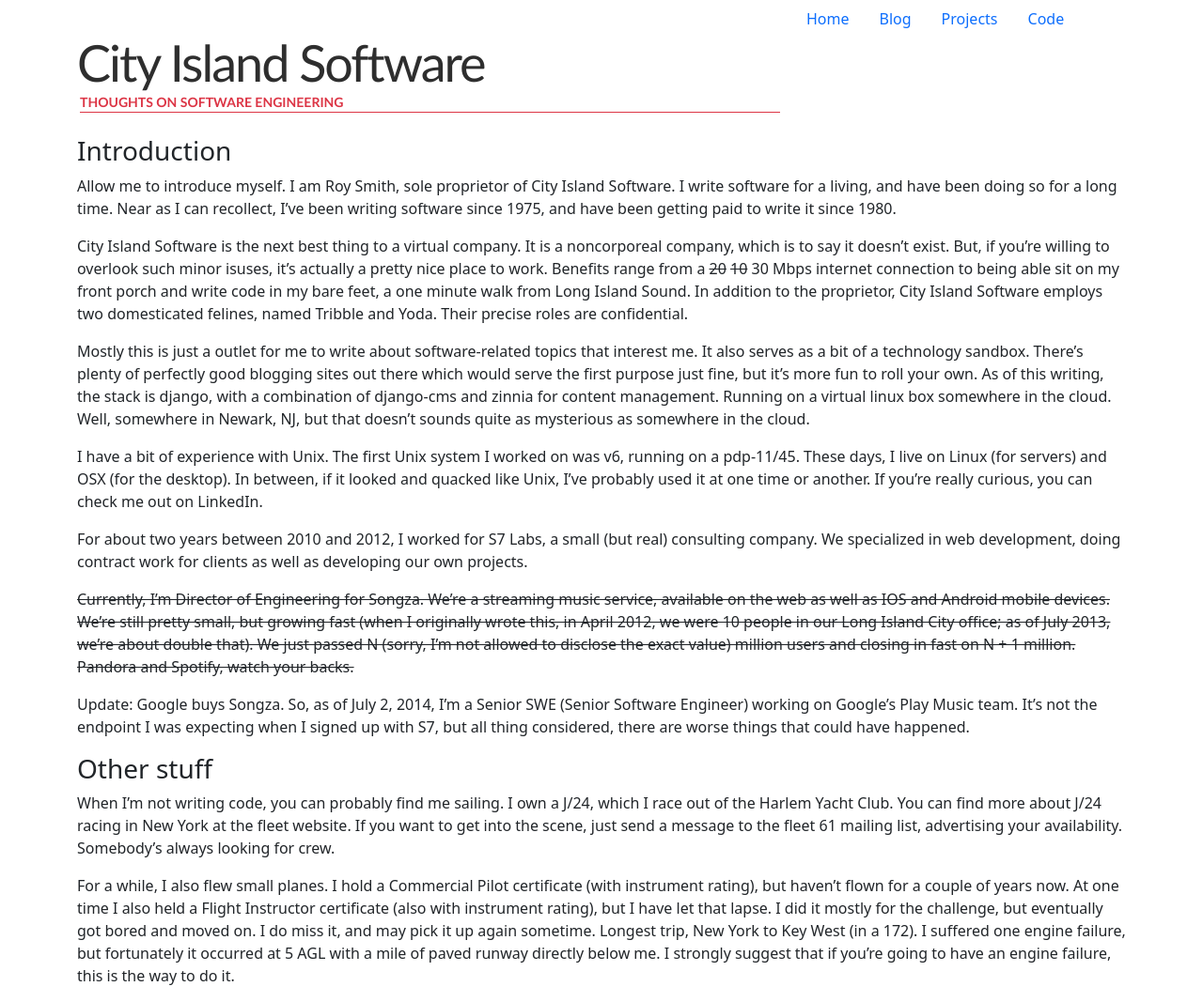
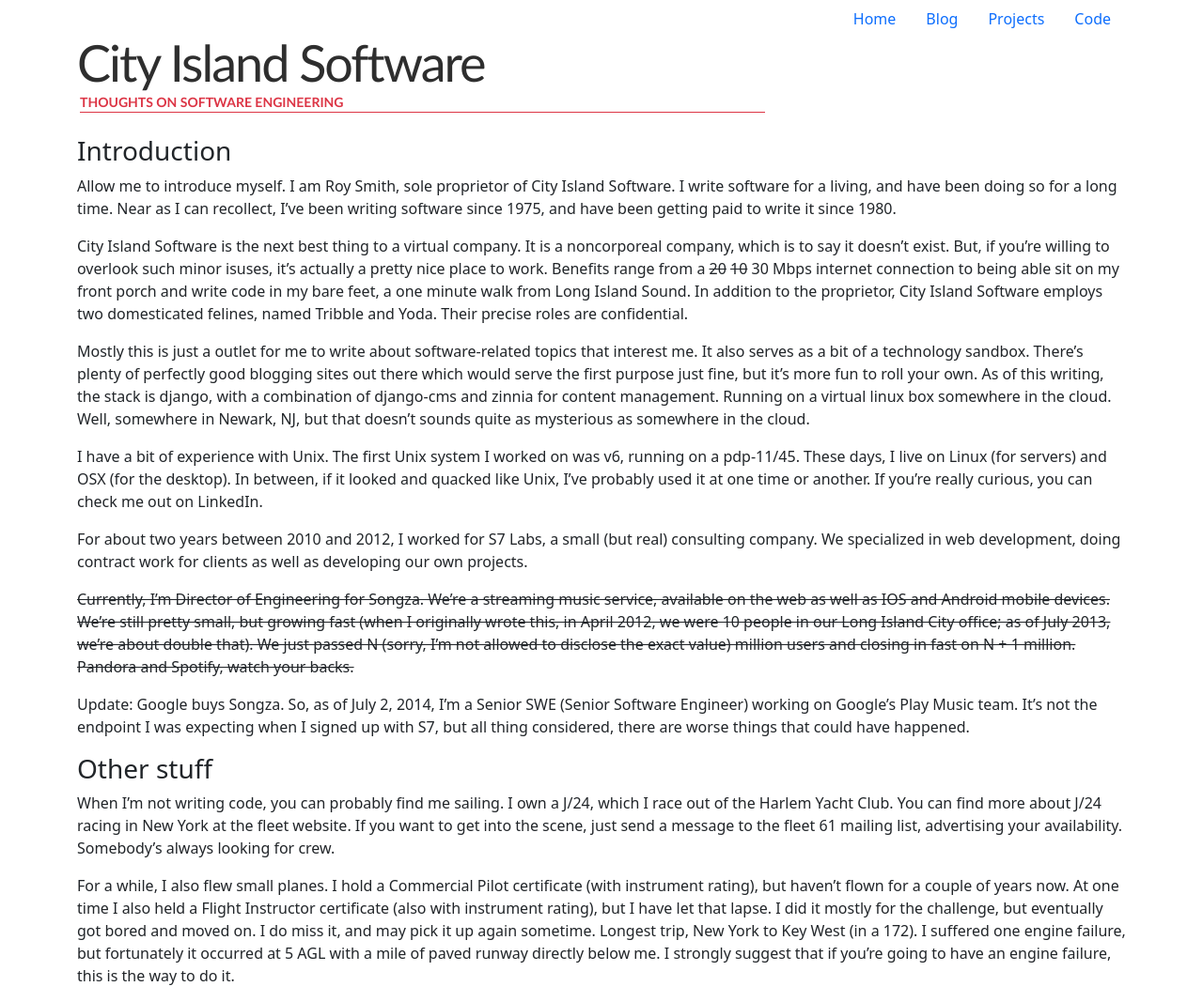
Before and after one commit to roysmith/roysmith.github.io, a Jekyll site: the page built from index.md, in a window 1280 px wide. Shown: the whole page at 94% size. Built offline with Jekyll 4.4.1, drawn with Linux system fonts in a browser that asks for light colours.

Commit message:
Simplify banner layout and CSS

```diff
--- a/_includes/banner.html
+++ b/_includes/banner.html
@@ -1,16 +1,6 @@
 <div class="row">
-    <div class="col">
-        <div class="row site-header">
-            <div class="col-8 site-banner mb-4">
-                <div class="roy site-name">
-                    City Island Software
-                </div>
-                <div class="row site-slogan border-bottom text-danger border-danger border-1">
-                    Thoughts on Software Engineering
-                </div>
-            </div>
-            <div class="col-4 site-menu" class="span4">
-                <ul class="nav justify-content-right">
+    <div class="col-12 site-menu">
+        <ul class="nav justify-content-end">
             <li class="nav-item">
                 <a class="nav-link" href="/">Home</a>
             </li>
@@ -26,5 +16,16 @@
         </ul>
     </div> <!-- site-menu -->
 </div>
+
+<div class="row">
+    <div class="row">
+        <div class="col-8 mb-4">
+            <div class="roy site-name">
+                City Island Software
+            </div>
+            <div class="row site-slogan border-bottom text-danger border-danger border-1">
+                Thoughts on Software Engineering
             </div>
         </div>
+    </div>
+</div>
--- a/assets/css/cisoft.css
+++ b/assets/css/cisoft.css
@@ -1,7 +1,3 @@
-.site-banner {
-  margin-top: 40px;
-}
-
 .site-name {
   font-family: 'Trebuchet MS', 'Myriad Pro', 'Bitstream Vera Sans', FreeSans, sans-serif;
   color: #2E2E2E;
```
Lines whose indentation alone changed are shown as unchanged.
